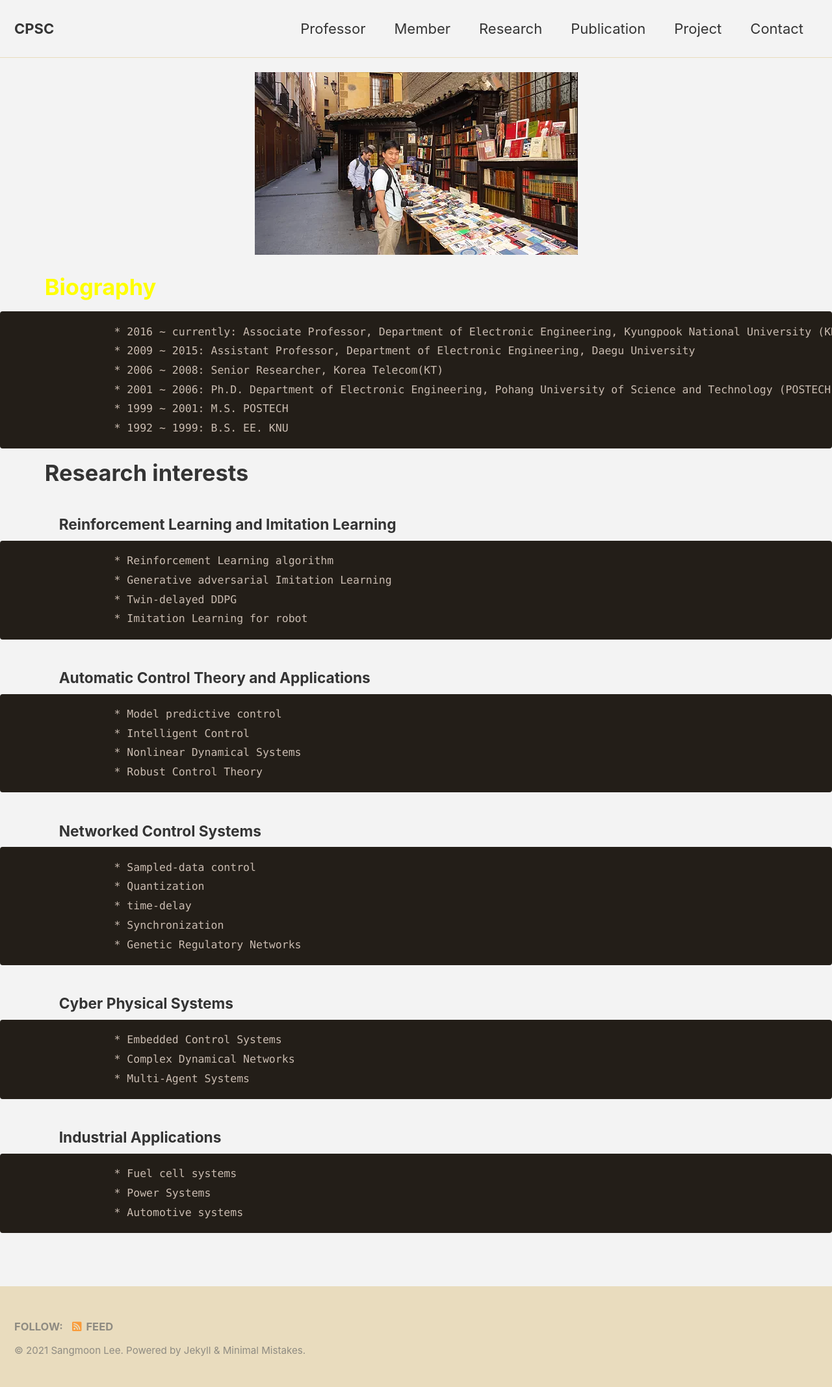
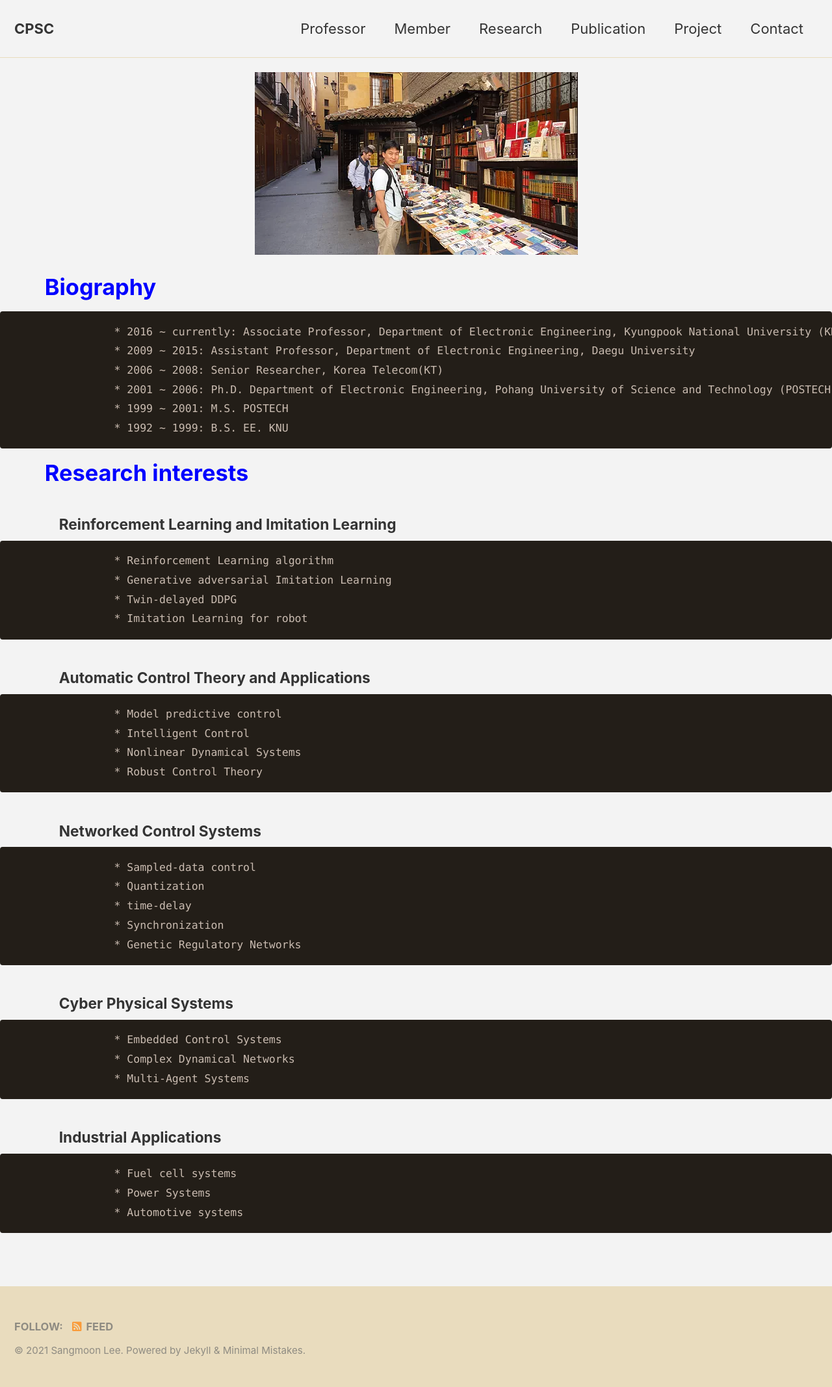
Before and after one commit to CPSC-LAB/CPSC-LAB.github.io, a Jekyll site: the page built from _pages/professor.md, in a window 1280 px wide. Shown: the whole page at 65% size. Built offline with Jekyll 4.4.1, drawn with Linux system fonts in a browser that asks for light colours; cached includes are drawn as plain includes; our own code applies the rules of GitHub Pages for plain Markdown files.

Commit message:
Update professor.md

```diff
--- a/_pages/professor.md
+++ b/_pages/professor.md
@@ -6,7 +6,7 @@ classes: wide
 
 <p align="center"><img src="/assets/images/professor.jpg"></p>
 
-# 　　<span style="color:yellow">Biography</span>
+# 　　<span style="color:blue">Biography</span>
 
                     * 2016 ~ currently: Associate Professor, Department of Electronic Engineering, Kyungpook National University (KNU)
                     * 2009 ~ 2015: Assistant Professor, Department of Electronic Engineering, Daegu University
@@ -16,7 +16,7 @@ classes: wide
                     * 1992 ~ 1999: B.S. EE. KNU
 
 
-# 　　Research interests
+# 　　<span style="color:blue">Research interests</span>
 ##### 　　　　Reinforcement Learning and Imitation Learning
                     * Reinforcement Learning algorithm
                     * Generative adversarial Imitation Learning
```
